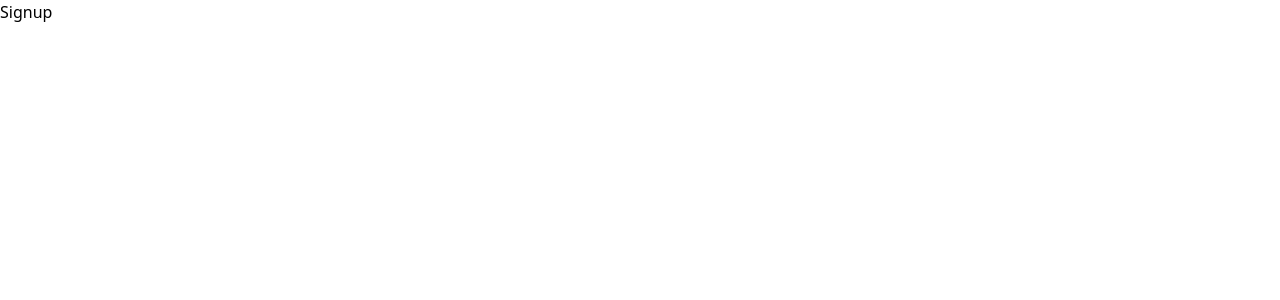
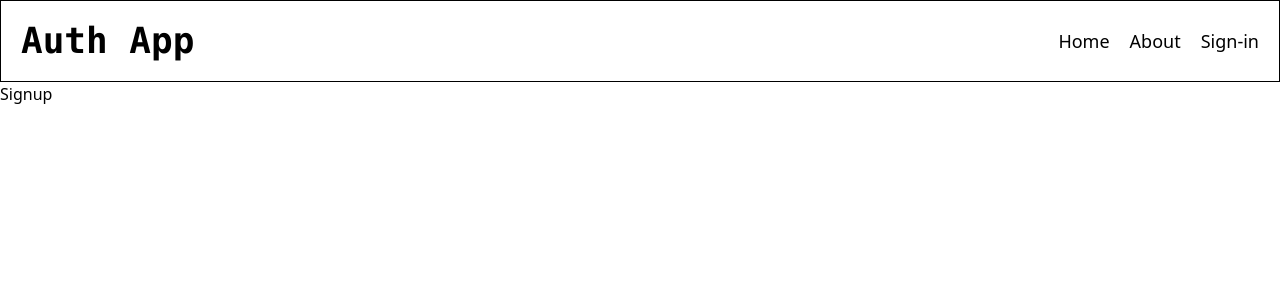
Before and after one commit to rishabhsingh-developer/mern-authentication, a React (Vite) app in the folder client/: page /signup in a window 1280 px wide. Shown: the top 300 px of the page. Built offline with nearby package versions, Linux system fonts and the light colour scheme.

Commit message:
creating navbar

```diff
--- a/client/src/App.jsx
+++ b/client/src/App.jsx
@@ -5,9 +5,11 @@ import About from "./pages/About";
 import Profile from "./pages/Profile";
 import Signin from "./pages/Signin";
 import Signup from "./pages/Signup";
+import Navbar from "./components/Navbar";
 function App() {
   return (
     <BrowserRouter>
+      <Navbar />
       <Routes>
         <Route path="/" element={<Home />} />
         <Route path="/profile" element={<Profile />} />
--- /dev/null
+++ b/client/src/components/Navbar.jsx
@@ -0,0 +1,21 @@
+import { Link } from "react-router-dom";
+export default function Navbar() {
+  return (
+    <nav className="flex justify-between items-center border border-black px-[20px] py-[20px]">
+      <Link to="/">
+        <h1 className="text-4xl font-bold font-mono ">Auth App</h1>
+      </Link>
+      <ul className="flex justify-center items-center gap-[20px] text-lg">
+        <Link to="/">
+          <li>Home</li>
+        </Link>
+        <Link to="/about">
+          <li>About</li>
+        </Link>
+        <Link to="/signin">
+          <li>Sign-in</li>
+        </Link>
+      </ul>
+    </nav>
+  );
+}
```
